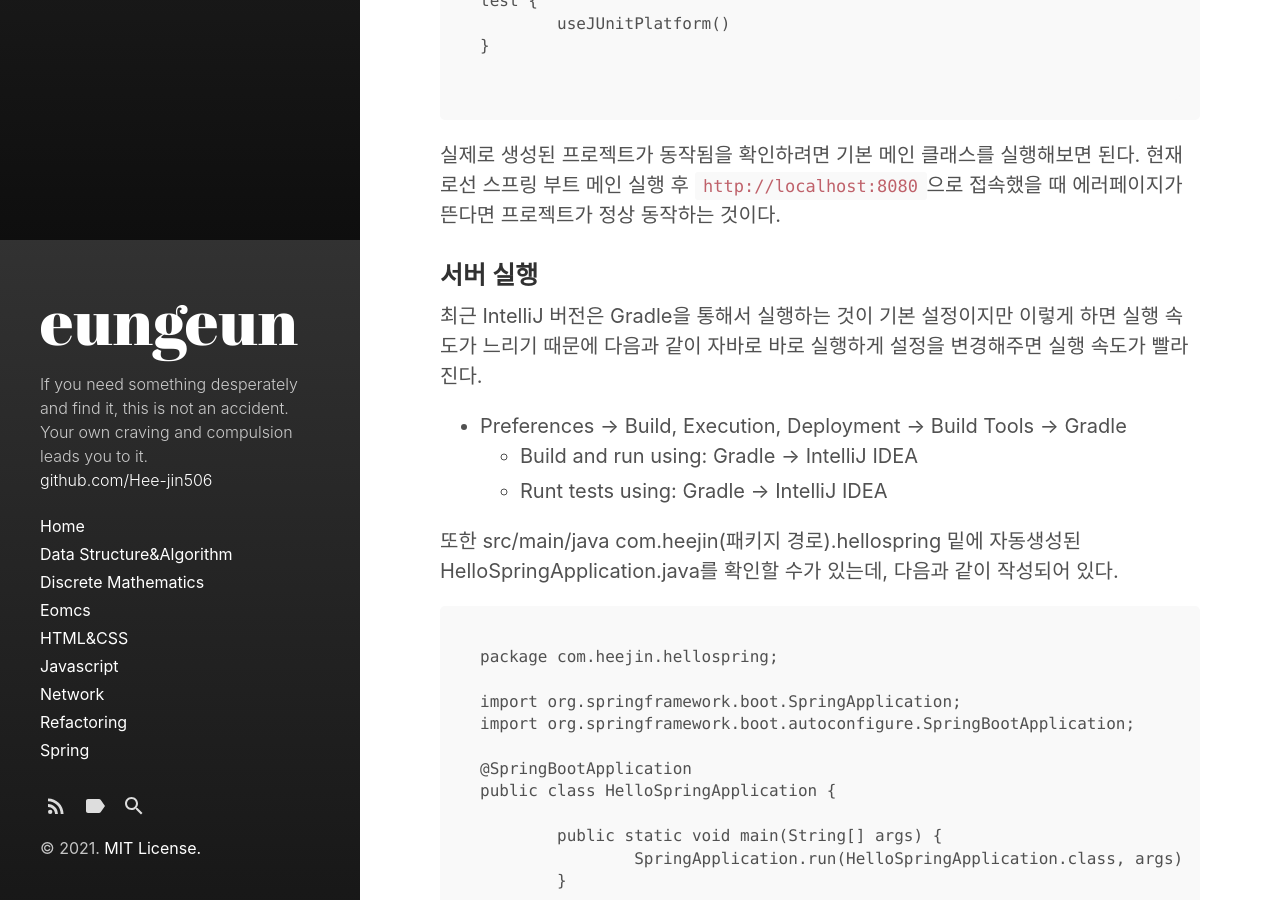
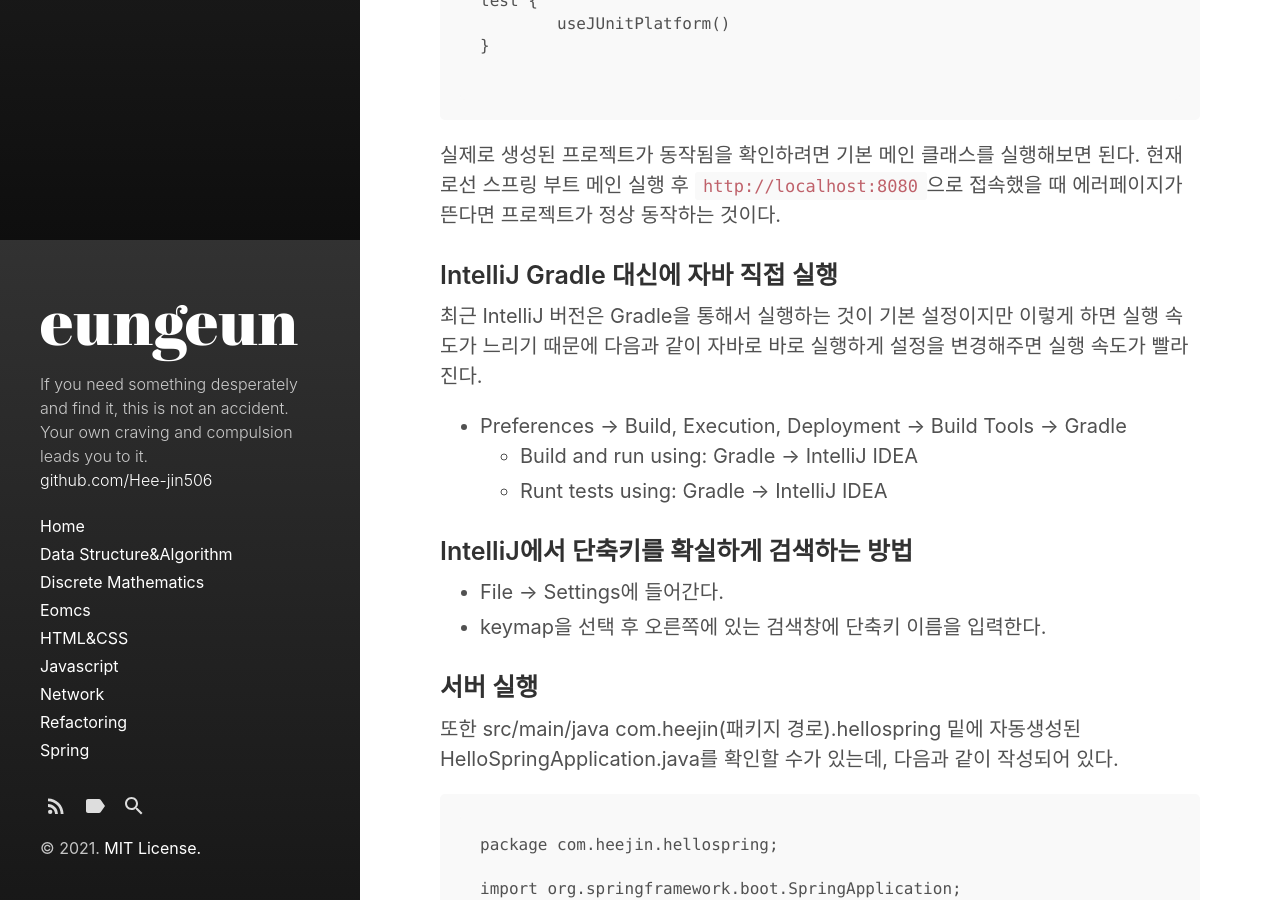
Before and after one commit to Hee-jin506/Hee-jin506.github.io, a Jekyll site: the page built from _posts/2021-01-04-[김영한의 스프링 입문] 1. 프로젝트 환경 설정.md, in a window 1280 px wide and 900 px high, scrolled down 2460 px. Built offline with Jekyll 4.4.1, drawn with Linux system fonts in a browser that asks for light colours.

Commit message:
2021-03-15

```diff
--- a/_posts/2021-01-04-[김영한의 스프링 입문] 1. 프로젝트 환경 설정.md
+++ b/_posts/2021-01-04-[김영한의 스프링 입문] 1. 프로젝트 환경 설정.md
@@ -93,13 +93,20 @@ test {
 
 실제로 생성된 프로젝트가 동작됨을 확인하려면 기본 메인 클래스를 실행해보면 된다. 현재로선 스프링 부트 메인 실행 후 `http://localhost:8080`으로 접속했을 때 에러페이지가 뜬다면 프로젝트가 정상 동작하는 것이다.
 
-### 서버 실행
+### IntelliJ Gradle 대신에 자바 직접 실행
 
 최근 IntelliJ 버전은 Gradle을 통해서 실행하는 것이 기본 설정이지만 이렇게 하면 실행 속도가 느리기 때문에 다음과 같이 자바로 바로 실행하게 설정을 변경해주면 실행 속도가 빨라진다.
 
 - Preferences -> Build, Execution, Deployment -> Build Tools -> Gradle
   - Build and run using: Gradle -> IntelliJ IDEA
   - Runt tests using: Gradle -> IntelliJ IDEA
+
+### IntelliJ에서 단축키를 확실하게 검색하는 방법
+
+- File -> Settings에 들어간다.
+- keymap을 선택 후 오른쪽에 있는 검색창에 단축키 이름을 입력한다.
+
+### 서버 실행
 
 또한 src/main/java com.heejin(패키지 경로).hellospring 밑에 자동생성된 HelloSpringApplication.java를 확인할 수가 있는데, 다음과 같이 작성되어 있다.
 
```
